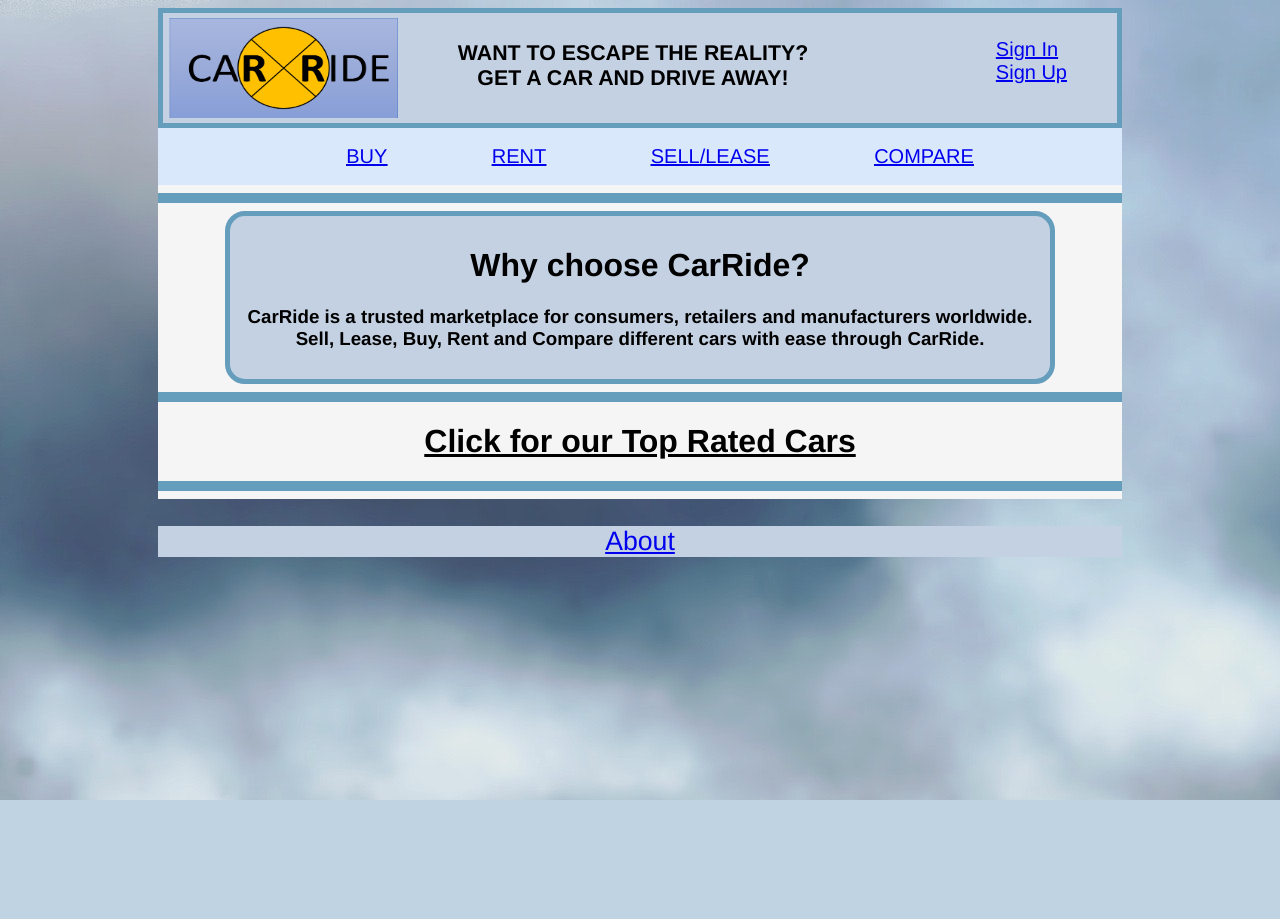
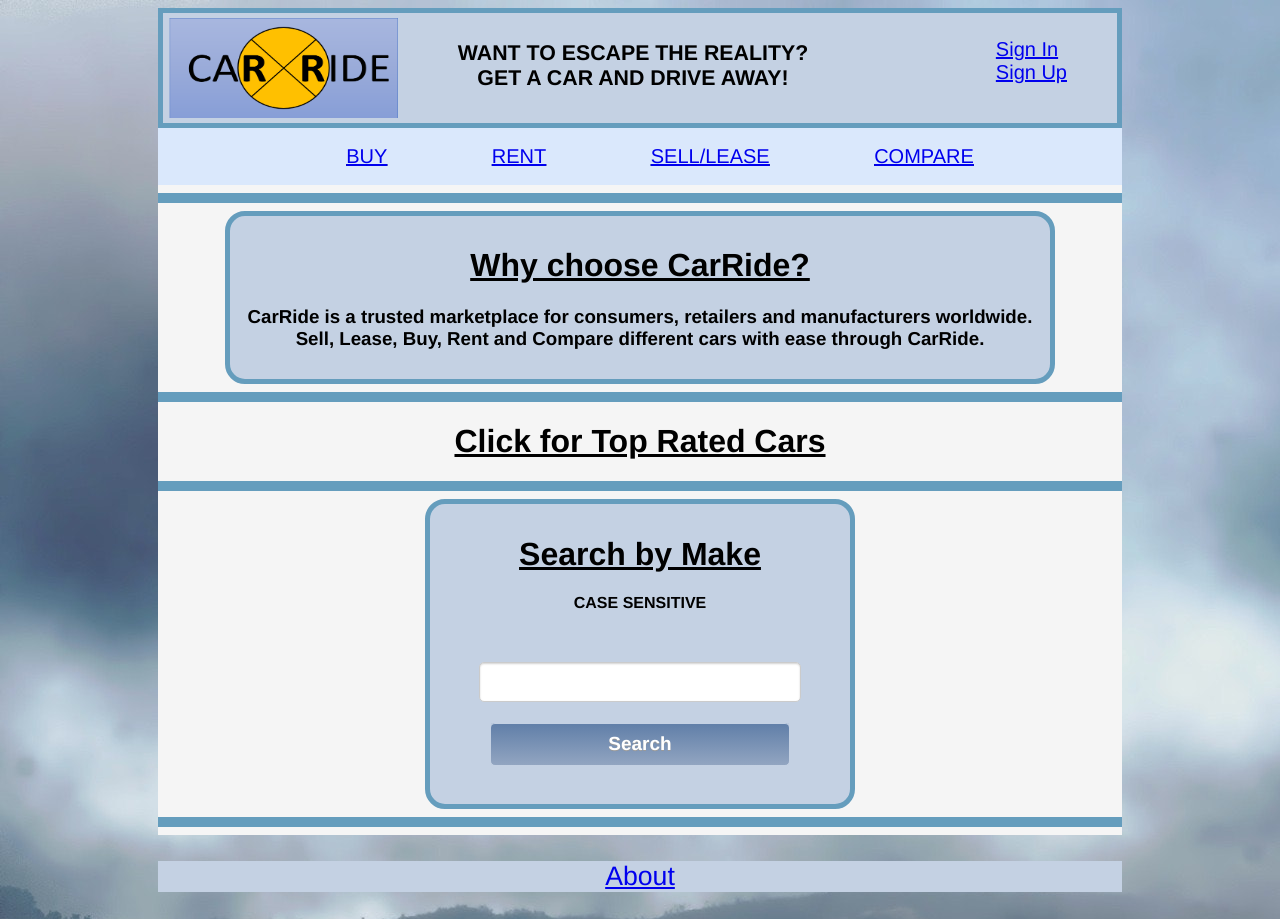
Before and after one commit to Mihnea7/car_ride, a Django app: template templates/carride/home.html in a window 1280 px wide. Before the commit the page ends 800 px from the top, so only its background shows below. Run offline with Django 3.2, Linux system fonts and the light colour scheme; the template is opened without the code that fills it, so the values that code supplies are empty; some libraries are stand-ins or nearby versions.

Commit message:
search works

```diff
--- a/carride/urls.py
+++ b/carride/urls.py
@@ -16,4 +16,5 @@ urlpatterns = [
     url(r'^compare/$', views.compare, name='compare'),
     url(r'^auth/', include('social_django.urls', namespace='social')),
     url(r'^delete/', views.delete_account, name='delete_account'),
+    url(r'^search/', views.search, name='search'),
     ]
--- a/static/style/home.css
+++ b/static/style/home.css
@@ -1,6 +1,15 @@
 .codesc{
   border-radius:20px;
   width:800px;
+  border: 5px solid #659DBD;
+  background-color: #C4D1E3;
+  margin: auto;
+  padding: 10px;
+}
+
+.codesc2{
+  border-radius:20px;
+  width:400px;
   border: 5px solid #659DBD;
   background-color: #C4D1E3;
   margin: auto;
@@ -37,6 +46,34 @@ img {vertical-align: middle;}
   text-align: center;
 }
 
+
+input{
+  width: 300px;
+  padding: 10px;
+  margin-top: 10px;
+  margin-left: 0px;
+  margin-bottom: 10px;
+  border-radius: 5px;
+  border: 1px solid #cbcbcb;
+  box-shadow: inset 0 1px 2px rgba(0,0,0,0.18);
+  font-size: 16px
+}
+
+input[type=submit]{
+  background: linear-gradient(to bottom,#6280a9 5%,#92a5c1 100%);
+  box-shadow: inset 0 1px 0 0 #C4D1E3;
+  border: 1px solid #C4D1E3;
+  color: #fff;
+  font-size: 19px;
+  font-weight: 700;
+  cursor: pointer;
+  text-shadow: 0 1px 0 #999
+}
+
+input[type=submit]:hover {
+    background: linear-gradient(to bottom,#92a5c1 5%,#6280a9 100%);
+}
+
 .fade {
   -webkit-animation-name: fade;
   -webkit-animation-duration: 1.5s;
--- a/templates/carride/home.html
+++ b/templates/carride/home.html
@@ -6,7 +6,7 @@
 <link rel="stylesheet" type="text/css" href="{% static "style/home.css" %}"/>
 
 	<div class = "codesc" style="text-align:center;">
-		<h1 > Why choose CarRide? </h1>
+		<h1 > <u>Why choose CarRide? </u></h1>
 		<h3>CarRide is a trusted marketplace for consumers, retailers and manufacturers worldwide. <br>
 		Sell, Lease, Buy, Rent and Compare different cars with ease through CarRide.</h3>
 	</div>
@@ -14,7 +14,7 @@
 	<hr>
 
 
-	<h1 id = "slide_title"style="text-align:center;"> <u>Click for our Top Rated Cars </u> </h1>
+	<h1 id = "slide_title"style="text-align:center;"> <u>Click for Top Rated Cars </u> </h1>
 
 	<div id= "slide" class="slideshow-container">
 	{% for car in top_cars %}
@@ -26,6 +26,27 @@
 
 	</div>
 
+	<hr>
+
+	<div class="codesc2" style="text-align:center;">
+	<form method="post" action="{% url 'search' %}" enctype="multipart/form-data">
+		{% csrf_token %}
+		<h1 ><u>Search by Make</u><br></h1>
+		<h4 >CASE SENSITIVE</h4><br>
+			<div align="center"><font size="4">
+			{% for field in form.visible_fields %}<br><br>
+				{{ field.errors }}
+				{{ field.help_text }}
+				{{ field }}
+			{% endfor %}
+			</font>
+
+			<input type="text" name="make" value="">
+			<input type="submit" name="submit" value="Search" />
+			</div>
+	</form>
+	<br>
+	</div>
 	<hr>
 
 		<script>
--- a/templates/carride/myaccount.html
+++ b/templates/carride/myaccount.html
@@ -6,7 +6,7 @@
 
 
 	<div class="details" style="text-align:center;">
-	<h2>Click on the Picture to Reveal User Details</h2>
+	<h2>Click on the Picture for User Details</h2>
 	{% if picture %}
 		<h3><img id = "picture" src="{{ MEDIA_URL }}{{ picture }}" alt="profilepic" height="100" /></h3>
 	{% endif %}
@@ -27,7 +27,7 @@
 
 	<br>
 	<div style="text-align:center;"><font size="4">
-	<button type='delete' onclick="window.location.href = '{% url 'delete_account' %}';"> Delete Account </bottom>
+	<button type='delete' onclick="window.location.href = '{% url 'delete_account' %}';"> Delete Account </button>
 	</font></div>
 	<br>
 {% endblock %}
--- a/templates/carride/sell.html
+++ b/templates/carride/sell.html
@@ -1,7 +1,5 @@
 {% extends 'carride/base.html' %}
 {% load staticfiles %}
-
-
 
 {% block body_block %}
 <link rel="stylesheet" type="text/css" href="{% static "style/sell.css" %}"/>
@@ -9,7 +7,7 @@
 	{% if user.is_authenticated %}
 
 		<div class='reg' id="sell" style="text-align:center;">
-			<h2 id='open_sell'>Click to enter Car Details</h2>
+			<h2 id='open_sell'><u>Click to enter Car Details</u></h2>
 			<form id="vehicle_form" method="post" action="{% url 'sell' %}" enctype="multipart/form-data">
 				{% csrf_token %}
 
```
Also changed, not shown: carride/forms.py (+8 -0 lines), carride/views.py (+28 -1 lines), templates/carride/search.html (added, +40 -0 lines), db.sqlite3, media/car/toyota_yaris.jpg (added), media/car/toyota_yaris_mLsetQ6.jpg (added), media/car/toyota_yaris_yaofFN8.jpg (added).
